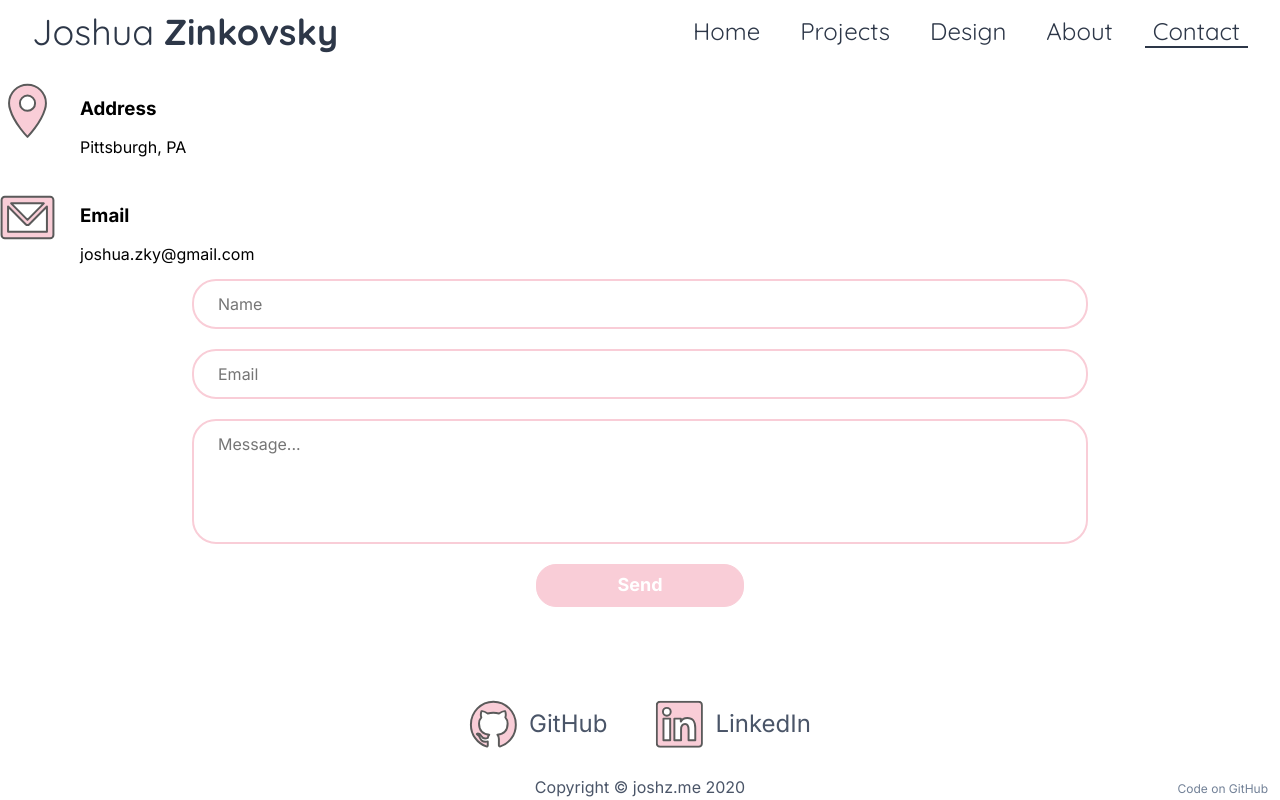
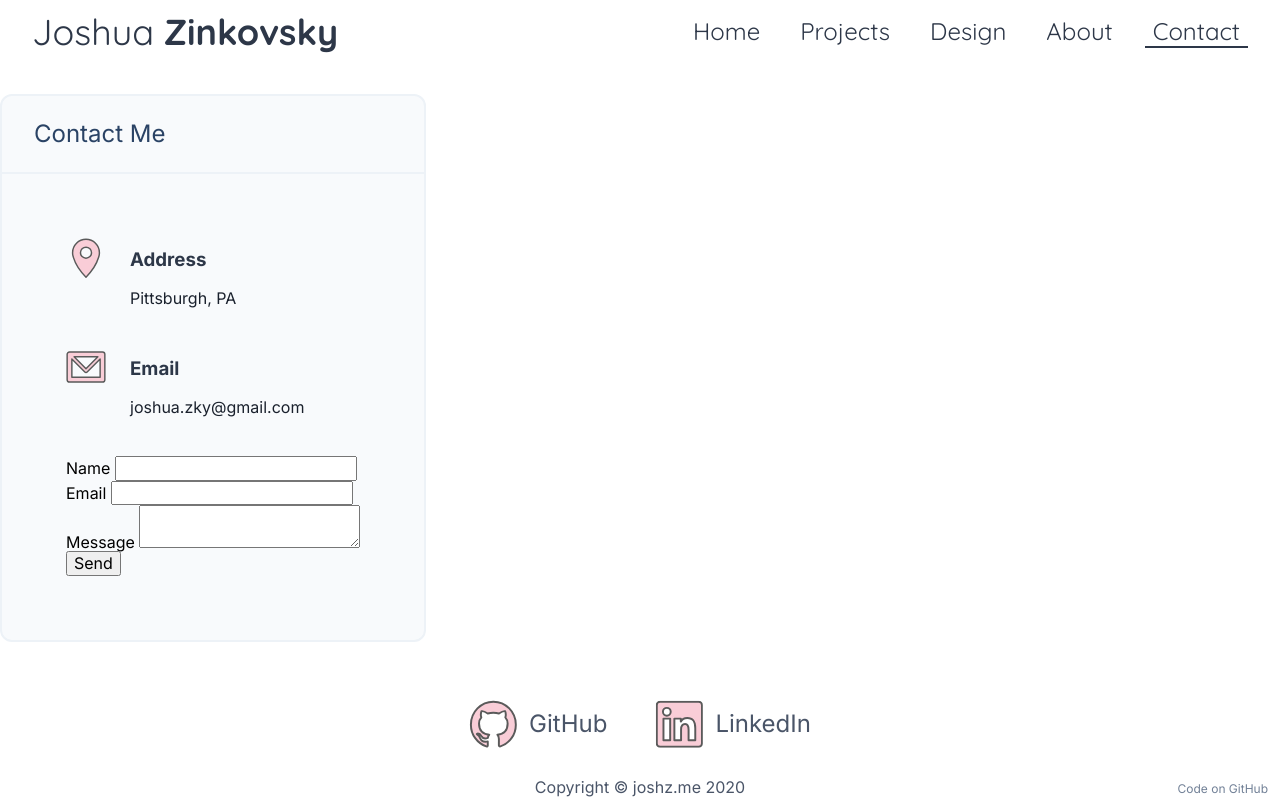
Before and after one commit to Josh961/Personal-Website, an Angular app: page /contact in a window 1280 px wide. Built offline with nearby package versions, Linux system fonts and the light colour scheme.

Commit message:
Rewrite contact component to use BEM and update styling

```diff
--- a/src/app/modules/contact/component/contact.component.html
+++ b/src/app/modules/contact/component/contact.component.html
@@ -1,33 +1,59 @@
 <app-navigation></app-navigation>
-
-<main class="-grid-margin">
-  <div class="grid-container">
-    <div class="grid-item-left">
+<main class=--center>
+  <div class="container">
+    <app-card header="Contact Me">
+      <div class="two-column-form">
+        <div>
           <div class="contact-item">
-        <img class="image" src="assets/images/pin.svg" alt="Location Pin">
-        <div class="info">
-          <h3 class="header">Address</h3>
-          <span>Pittsburgh, PA</span>
+            <img class="contact-item__image" src="assets/images/pin.svg" alt="Location Pin">
+            <div class="contact-item__info">
+              <h3 class="contact-item__header">Address</h3>
+              <span class="contact-item__detail">Pittsburgh, PA</span>
             </div>
           </div>
           <div class="contact-item">
-        <img class="image" src="assets/images/mail.svg" alt="Email">
-        <div class="info">
-          <h3 class="header">Email</h3>
-          <span>joshua.zky@gmail.com</span>
+            <img class="contact-item__image" src="assets/images/mail.svg" alt="Email">
+            <div class="contact-item__info">
+              <h3 class="contact-item__header">Email</h3>
+              <span class="contact-item__detail">joshua.zky@gmail.com</span>
             </div>
           </div>
         </div>
-    <div class="grid-item-right">
+        <div>
           <form class="contact-form" action="https://formspree.io/joshua.zky@gmail.com" method="POST">
-        <input class="field" type="text" name="name" placeholder="Name" required>
-        <input class="field" type="email" name="_replyto" placeholder="Email" required>
-        <textarea class="field text" type="textarea" name="message" placeholder="Message..." required></textarea>
-        <input class="submit" type="submit" value="Send">
+            <div class="input-container">
+              <label class="input-container__label">
+                Name
+                <input
+                  type="text"
+                  class="input-container__field"
+                  name="name"
+                  required>
+              </label>
+            </div>
+            <div class="input-container">
+              <label class="input-container__label">
+                Email
+                <input
+                  type="email"
+                  class="input-container__field"
+                  name="_replyto"
+                  required>
+              </label>
+            </div>
+            <div class="input-container input-container--less-bottom">
+              <label class="input-container__label">
+                Message
+                <textarea class="input-container__text-area" name="message" required></textarea>
+              </label>
+            </div>
+            <div class="controls-row controls-row--end controls-row--sm">
+              <button type="submit" class="btn btn--primary" value="Send">Send</button>
+            </div>
           </form>
         </div>
       </div>
+    </app-card>
+  </div>
 </main>
-
 <app-footer></app-footer>
-<script src="assets/scripts/main.js"></script>
--- a/src/app/modules/contact/component/contact.component.scss
+++ b/src/app/modules/contact/component/contact.component.scss
@@ -1,75 +1,24 @@
-@import 'abstracts/mixins';
 @import 'abstracts/variables';
 
-/* ========================================================
-   Contact Information
-   ======================================================== */
+.contact-item {
+  margin-bottom: $md-2;
 
-   .contact-item {
-    margin-bottom: 30px;
-
-    @include for-phone-only {
-      margin-left: 25px;
-    }
-
-    > .image {
-      height: 55px;
-    }
-
-    > .info {
-      display: inline-block;
-      margin-left: 25px;
-      transform: translateY(20%);
-    }
+  &__image {
+    height: 40px;
+    vertical-align: top;
   }
 
-  /* ========================================================
-     Contact Form
-     ======================================================== */
+  &__info {
+    display: inline-block;
+    margin-left: $md-1;
+    transform: translateY(-10%);
+  }
 
-  .contact-form {
+  &__header {
+    color: $grey-800;
+  }
 
-    > .field {
-      display: block;
-      width: 70%;
-      padding: 14px 24px;
-      margin: 20px auto;
-      border: 2px solid $pink;
-      border-radius: 24px;
-      transition: box-shadow 300ms ease-out;
-      outline: none;
-      resize: none;
-
-      &:first-child {
-        margin-top: 10px;
-      }
-
-      &:focus {
-        box-shadow: 0 0 6px $dark-pink;
-      }
-    }
-
-    > .text {
-      height: 125px;
-    }
-
-    > .submit {
-      display: block;
-      padding: 10px 80px;
-      margin: 0 auto;
-      color: #fff;
-      background: $pink;
-      font-size: 18px;
-      font-weight: bold;
-      border: 1px solid $pink;
-      border-radius: 20px;
-      transition: 300ms ease;
-      transition-property: background, border;
-
-      &:hover {
-        background: $dark-pink;
-        border: 1px solid $dark-pink;
-        cursor: pointer;
-      }
-    }
+  &__detail {
+    color: $grey-900;
   }
+}
```
Lines whose indentation alone changed are shown as unchanged.
